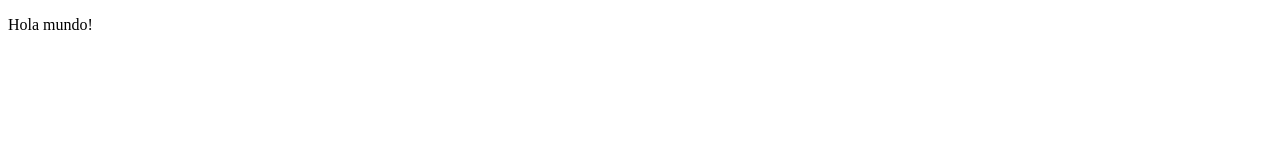
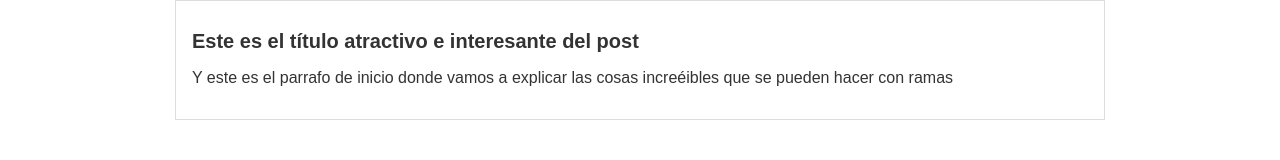
Before and after one commit to crolon94/ProyectoDemoPrework, a plain HTML site: page index.html in a window 1280 px wide. Drawn offline with Linux system fonts and the light colour scheme.

Commit message:
Commit Prueba para crear una rama

```diff
--- /dev/null
+++ b/css/style.css
@@ -0,0 +1,22 @@
+body
+{
+    color: #333;
+    text-align: center;
+    font-family: "Arial";
+    font-size: 16px;
+    margin: 0;
+    padding: 0;
+}
+#container
+{
+    width: 70%;
+    padding: 1em;
+    text-align: left;
+    border: 1px solid #DDD;
+    margin: 0 auto;
+}
+
+#container h1
+{
+    font-size: 20px;
+}
--- a/index.html
+++ b/index.html
@@ -5,10 +5,14 @@
     <meta http-equiv="X-UA-Compatible" content="IE=edge">
     <meta name="viewport" content="width=device-width, initial-scale=1.0">
     <title>Document</title>
+    <link rel="stylesheet" href="./css/style.css">
 </head>
 <body>
-    <p>
-        Hola mundo!
-    </p>
+    <div id="container">
+        <div id="post">
+            <h1>Este es el título atractivo e interesante del post</h1>
+            <p>Y este es el parrafo de inicio donde vamos a explicar las cosas increéibles que se pueden hacer con ramas</p>
+        </div>
+    </div>
 </body>
 </html>
```
